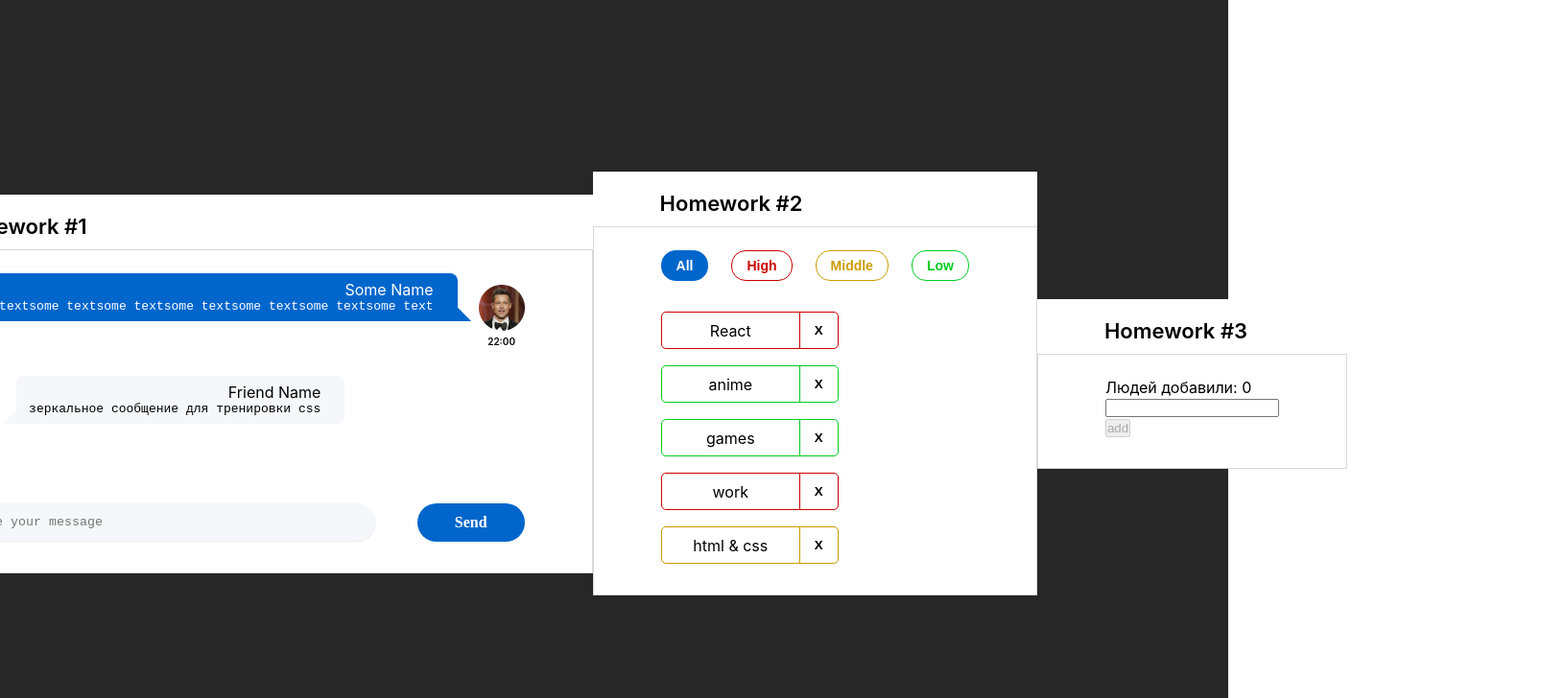
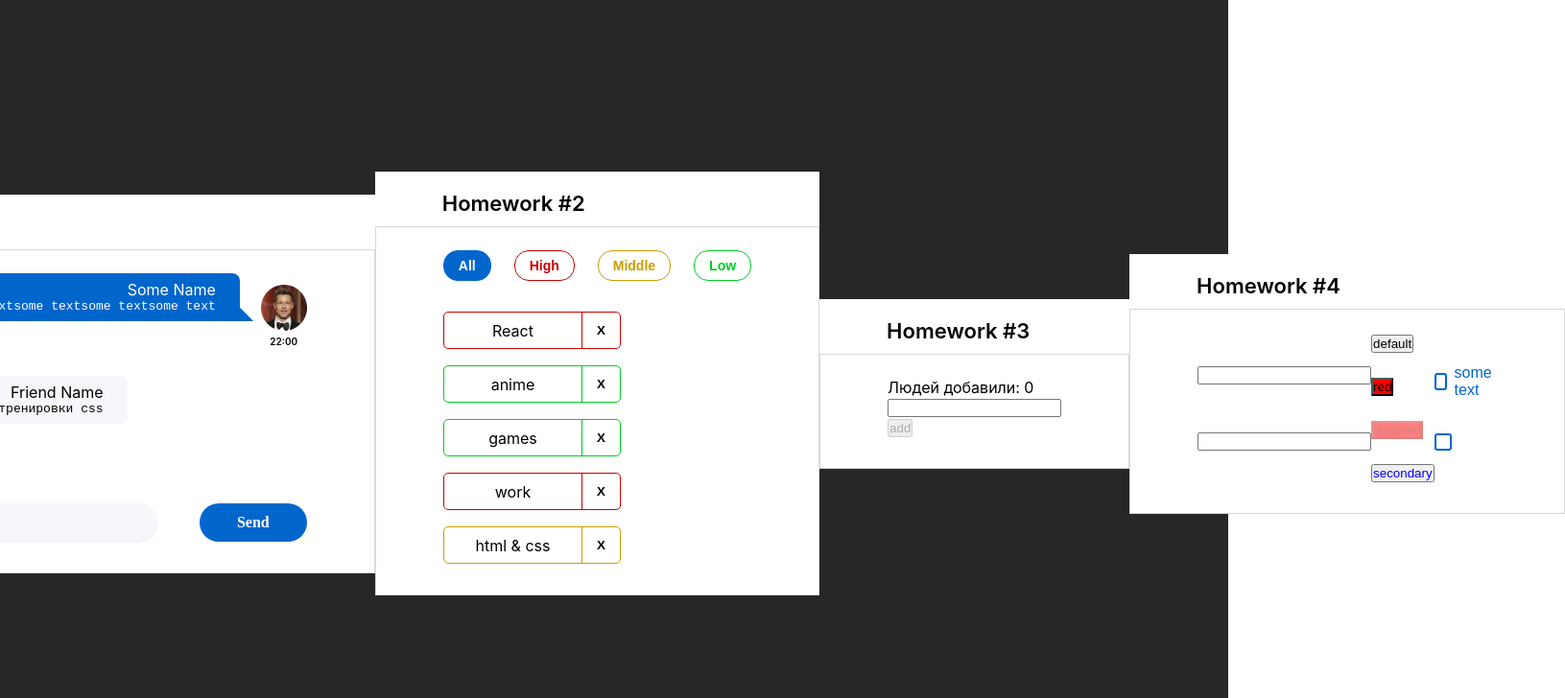
Before and after one commit to rukavyshnykov/incubator_second-homework, a React (Create React App) app: page / in a window 1280 px wide. Shown: the top 728 px of the page at 96% size, 1631 px wide, since content can reach past the window. Built offline with nearby package versions, Linux system fonts and the light colour scheme.

Commit message:
4th homework

```diff
--- a/src/s1-main/App.tsx
+++ b/src/s1-main/App.tsx
@@ -3,6 +3,7 @@ import s from './App.module.css'
 import HW1 from '../s2-homeworks/hw01/HW1'
 import HW2 from '../s2-homeworks/hw02/HW2'
 import HW3 from '../s2-homeworks/hw03/HW3'
+import HW4 from '../s2-homeworks/hw04/HW4'
 
 function App() {
     return (
@@ -11,7 +12,7 @@ function App() {
             {/*раскомментировать по ходу выполнения*/}
             <HW2/>
             <HW3/>
-            {/*<HW4/>*/}
+            <HW4/>
 
             {/*при выполнении дз 5 и более - закомментировать здесь дз 1-4, так как они есть внутри дз 5*/}
             {/*<HW5/>*/}
--- a/src/s2-homeworks/hw04/common/c2-SuperButton/SuperButton.module.css
+++ b/src/s2-homeworks/hw04/common/c2-SuperButton/SuperButton.module.css
@@ -2,15 +2,18 @@
 }
 
 .disabled {
+    opacity: 0.5;
 }
 
 .secondary {
+    color: blue;
 }
 
 .default {
 }
 
 .red {
+    background-color: red;
 }
 
 .default:hover {
--- a/src/s2-homeworks/hw04/common/c2-SuperButton/SuperButton.tsx
+++ b/src/s2-homeworks/hw04/common/c2-SuperButton/SuperButton.tsx
@@ -17,12 +17,12 @@ const SuperButton: React.FC<SuperButtonPropsType> = (
         ...restProps // все остальные пропсы попадут в объект restProps, там же будет children
     }
 ) => {
-    const finalClassName = s.button
+    const finalClassName = s.button + (disabled ? " " + s.disabled : '') + (xType ? xType === 'red' ? " " + s.red : " " + s.secondary : '') + (className ? ' ' + className : '')
         // + (disabled
         //         ? ...
         //         : xType === 'red'
         //             ? ...
-        + (className ? ' ' + className : '') // задачка на смешивание классов
+        // + (className ? ' ' + className : '') // задачка на смешивание классов
 
     return (
         <button
--- a/src/s2-homeworks/hw04/common/c3-SuperCheckbox/SuperCheckbox.tsx
+++ b/src/s2-homeworks/hw04/common/c3-SuperCheckbox/SuperCheckbox.tsx
@@ -28,7 +28,7 @@ const SuperCheckbox: React.FC<SuperCheckboxPropsType> = (
 ) => {
     const onChangeCallback = (e: ChangeEvent<HTMLInputElement>) => {
         // задачка на написание онченджа
-
+        onChangeChecked?.(e.target.checked)
     }
 
     const finalInputClassName = s.checkbox
```
